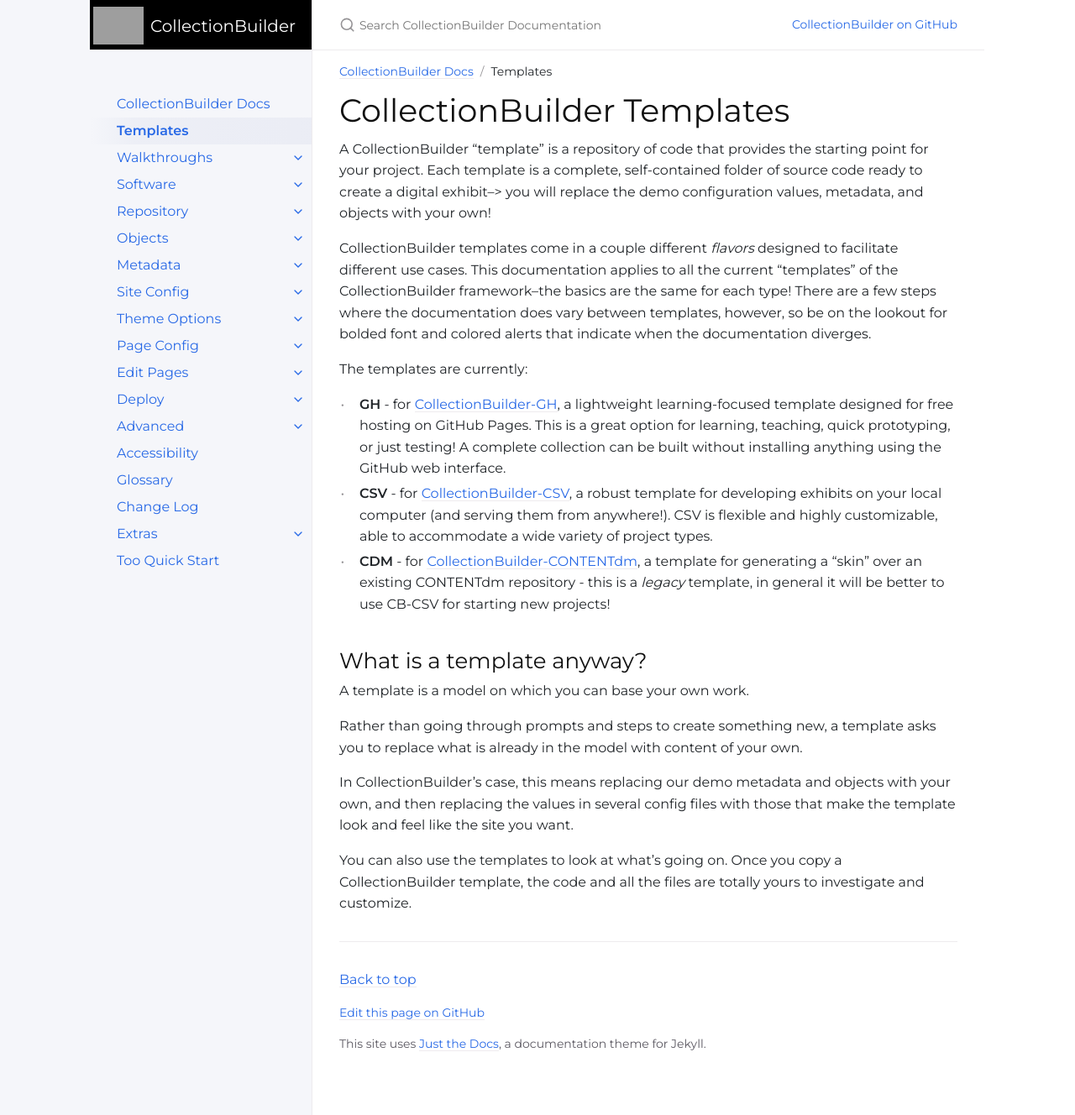
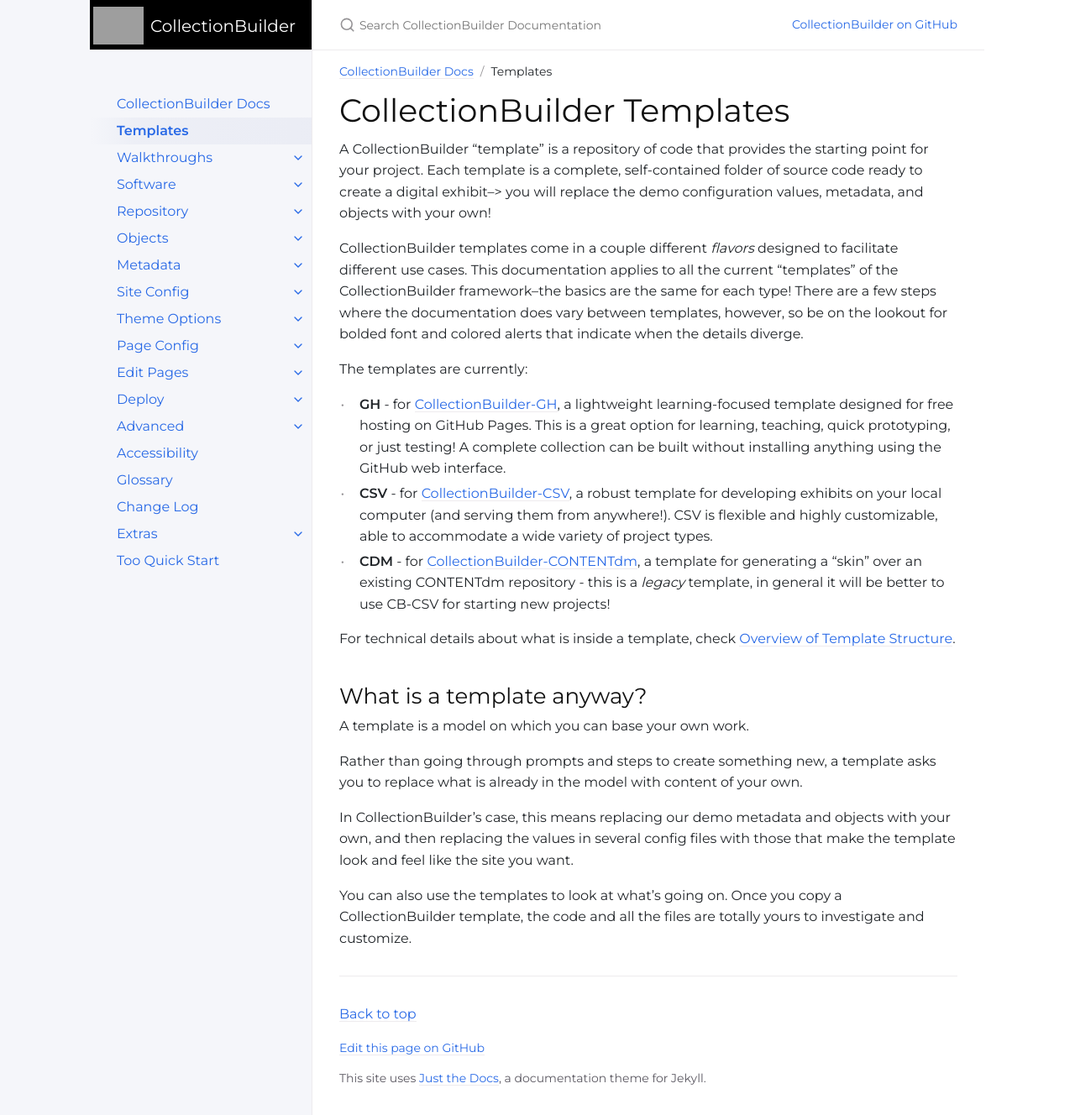
Before and after one commit to CollectionBuilder/cb-docs, a Jekyll site: the page built from docs/templates.md, in a window 1280 px wide and 1328 px high. Shown: the whole window at 84% size. Built offline with Jekyll 4.4.1, drawn with Linux system fonts in a browser that asks for light colours; comment, search, counter and statistics services are not loaded.

Commit message:
add link on template page

```diff
--- a/docs/templates.md
+++ b/docs/templates.md
@@ -10,13 +10,15 @@ Each template is a complete, self-contained folder of source code ready to creat
 
 CollectionBuilder templates come in a couple different *flavors* designed to facilitate different use cases.
 This documentation applies to all the current "templates" of the CollectionBuilder framework--the basics are the same for each type!
-There are a few steps where the documentation does vary between templates, however, so be on the lookout for bolded font and colored alerts that indicate when the documentation diverges.
+There are a few steps where the documentation does vary between templates, however, so be on the lookout for bolded font and colored alerts that indicate when the details diverge.
 
 The templates are currently:
 
 - **GH** - for [CollectionBuilder-GH](https://github.com/CollectionBuilder/collectionbuilder-gh), a lightweight learning-focused template designed for free hosting on GitHub Pages. This is a great option for learning, teaching, quick prototyping, or just testing! A complete collection can be built without installing anything using the GitHub web interface.
 - **CSV** - for [CollectionBuilder-CSV](https://github.com/CollectionBuilder/collectionbuilder-csv), a robust template for developing exhibits on your local computer (and serving them from anywhere!). CSV is flexible and highly customizable, able to accommodate a wide variety of project types.
 - **CDM** - for [CollectionBuilder-CONTENTdm](https://github.com/CollectionBuilder/collectionbuilder-contentdm), a template for generating a "skin" over an existing CONTENTdm repository - this is a *legacy* template, in general it will be better to use CB-CSV for starting new projects!
+
+For technical details about what is inside a template, check [Overview of Template Structure]({{ '/docs/advanced/architecture-overview/' | relative_url }}).
 
 ## What is a template anyway?
 
```
